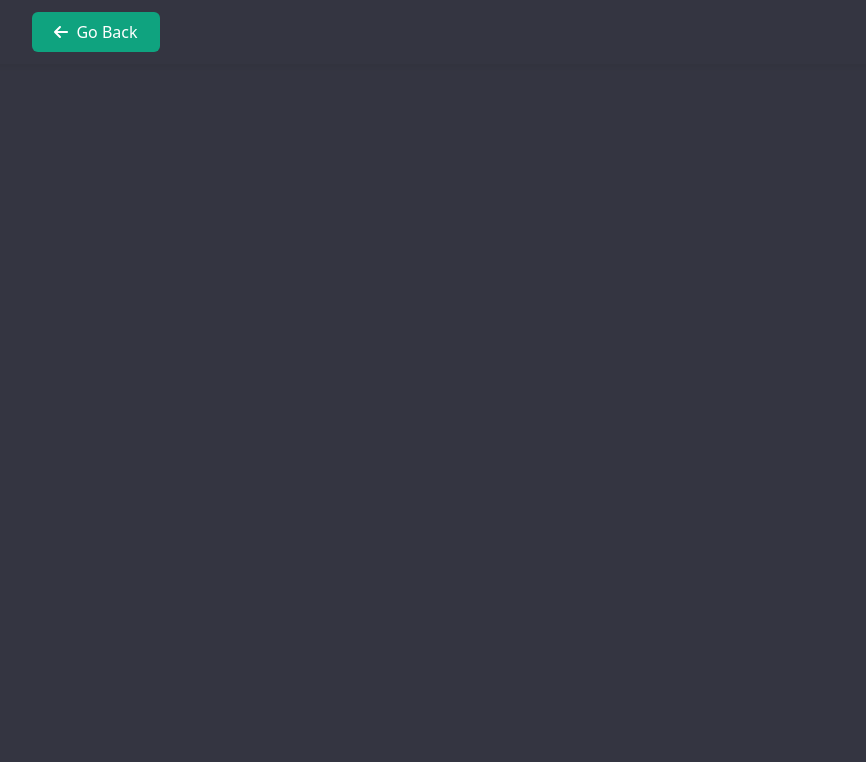
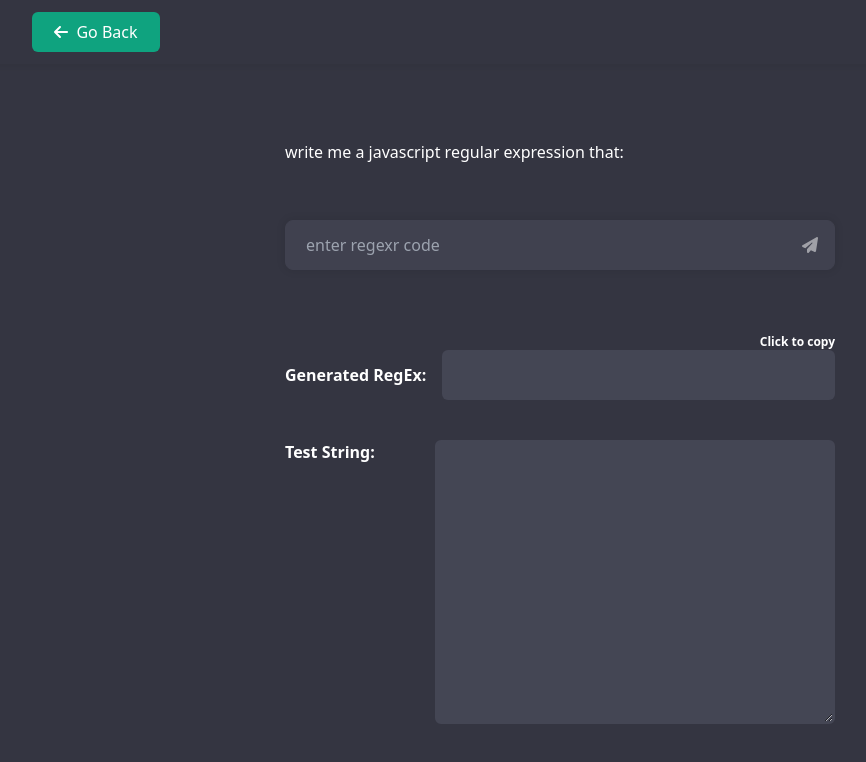
Before and after one commit to idrisaltamimi/gpt-omni, a React (Vite) app in the folder client/: page /regexr in a window 1280 px wide. Shown: the top 762 px of the page, without its empty margins (80-946 px from the left). Built offline with nearby package versions, Linux system fonts and the light colour scheme.

Commit message:
finished the first part of regex page

```diff
--- a/client/src/pages/Regexr/RegExr.tsx
+++ b/client/src/pages/Regexr/RegExr.tsx
@@ -1,28 +1,94 @@
-import { ChangeEvent, useState } from 'react'
+import { ChangeEvent, FormEvent, useState } from 'react'
+import { SearchForm } from '../../components'
+import { useCopyText } from '../../hooks'
+import { fetchData } from '../../utils'
 
 const RegExr = () => {
   const [input, setInput] = useState<string>('')
+  const [response, setResponse] = useState<string>('')
+  const [isLoading, setIsLoading] = useState<boolean>(false)
+  const [testString, setTestString] = useState('')
+  const [error, setError] = useState<boolean>(false)
+
+  const { handleCopyClick, isCopied } = useCopyText()
 
   const handleChange = (e: ChangeEvent) => {
     const target = e.target as HTMLInputElement
     setInput(target.value)
   }
 
+  const handelTestStringChanged = (e: ChangeEvent) => {
+    const target = e.target as HTMLInputElement
+    setTestString(target.value)
+  }
+
+  const handleSubmit = async (e: FormEvent) => {
+    e.preventDefault()
+    if (isLoading) return
+    setError(false)
+    setIsLoading(true)
+
+    try {
+      const response = await fetchData('POST',
+        `write me a javascript regular expression that ${input} as a literal without variable declaration. and place it between {{{{regexr code}}}}`
+      )
+
+      if (!response.ok) return setError(true); setIsLoading(false)
+
+      const result = await response.json()
+      setResponse(result.response)
+
+    } catch (error) {
+      console.log(error)
+      setError(true)
+    }
+
+    setIsLoading(false)
+  }
+  const regex = /{{{{(.*?)}}}}/
+  const matches = response.match(regex)
+  const extractedText = matches && matches[1] || ''
+
   return (
-    <main className='flex flex-col items-center justify-between h-full'>
+    <main className='flex items-center justify-center h-full text-white section height'>
+      <div className='flex flex-col items-start w-full gap-10 max-w-[550px] whitespace-nowrap'>
+        <div className='w-full whitespace-normal'>
+          write me a javascript regular expression that:
+          <SearchForm
+            isLoading={isLoading}
+            placeholder={'enter regexr code'}
+            input={input}
+            handleChange={handleChange}
+            handleSubmit={handleSubmit}
+          />
+        </div>
 
+        <div className='flex flex-col items-start w-full gap-4 font-semibold sm:items-center sm:flex-row text-lightGrey'>
+          Generated RegEx:
+          <button
+            onClick={() => handleCopyClick(extractedText)}
+            disabled={response === '' || extractedText === ''}
+            className='relative h-[50px] w-full text-xl font-bold rounded-md bg-charcoal flex justify-center items-center max-w-[400px]'
+          >
+            {extractedText}
+            <span className='absolute top-0 translate-y-[-80%] right-0 text-[12px]'>{isCopied ? 'Copied' : 'Click to copy'}</span>
+          </button>
+        </div>
+
+        <div className='flex flex-col items-start w-full gap-4 font-semibold sm:flex-row text-lightGrey'>
+          <label htmlFor='test-string'>Test String:</label>
+          <textarea
+            id='test-string'
+            cols={30}
+            rows={10}
+            value={testString}
+            onChange={handelTestStringChanged}
+            className='w-full max-w-[400px] sm:ml-auto bg-charcoal rounded-md outline-none border-2 border-charcoal hover:border-jungle focus:border-jungle duration-200 ease-in p-5'
+          />
+        </div>
+      </div>
     </main>
   )
 }
 
 export default RegExr
-
-const search = (input: string) => (
-  `
-    write a regexr for: ${input}
-
-    write the regexr inside a code block
-
-    Finally, use the regexr in code.
-  `
-)
```
